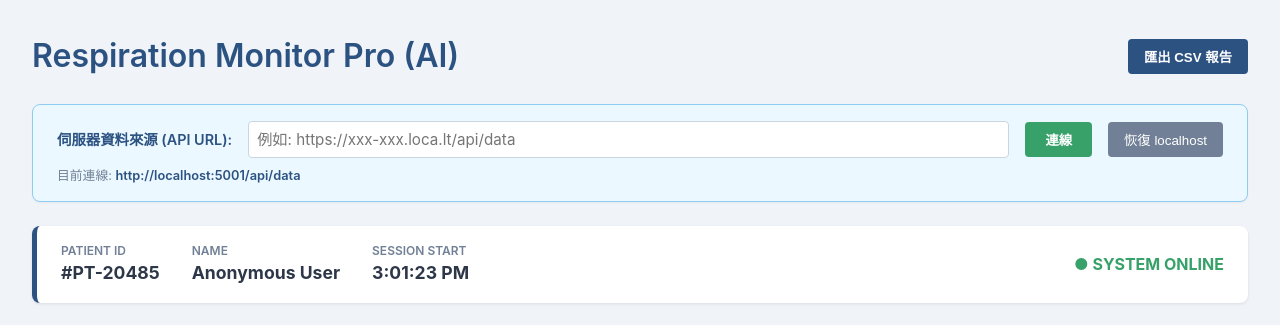
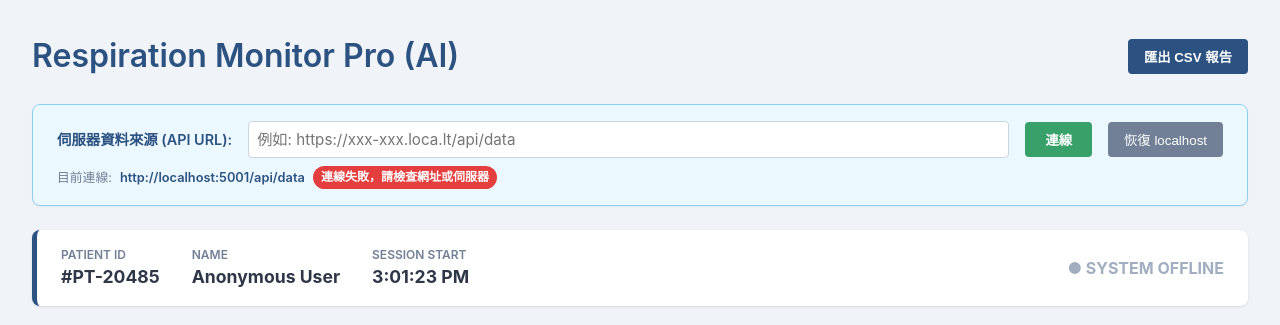
Before and after one commit to zhuang768/Respiration-Monitor-Dashboard, a React (Vite) app in the folder dashboard/: page / in a window 1280 px wide. Shown: the top 325 px of the page. Built offline with nearby package versions, Linux system fonts and the light colour scheme; no server answers.

Commit message:
feat: Add connecting animation and status badges

```diff
--- a/dashboard/src/App.jsx
+++ b/dashboard/src/App.jsx
@@ -29,6 +29,7 @@ const AUDIO_ALERT = new Audio('https://actions.google.com/sounds/v1/alarms/beep_
 function App() {
   const [apiUrl, setApiUrl] = useState('http://localhost:5001/api/data');
   const [customUrlInput, setCustomUrlInput] = useState('');
+  const [connState, setConnState] = useState('connecting'); // idle, connecting, connected, error
 
   const [data, setData] = useState({
     amplitudes: [],
@@ -64,8 +65,8 @@ function App() {
       try {
         const response = await fetch(apiUrl, {
           headers: {
-            'Bypass-Tunnel-Reminder': 'true', // For localtunnel bypass
-            'ngrok-skip-browser-warning': 'true', // For ngrok bypass
+            'Bypass-Tunnel-Reminder': 'true',
+            'ngrok-skip-browser-warning': 'true',
           }
         });
 
@@ -75,6 +76,7 @@ function App() {
 
         const result = await response.json();
 
+        setConnState('connected');
         setData(result);
 
         if (result.timestamp !== previousTimestamp.current && result.timestamp !== '') {
@@ -86,7 +88,7 @@ function App() {
               status: result.status,
               reason: result.reason
             };
-            return [newLog, ...prev].slice(0, 100); // 擴增紀錄數量
+            return [newLog, ...prev].slice(0, 100);
           });
 
           if (result.status === 'abnormal') {
@@ -96,16 +98,17 @@ function App() {
         }
       } catch (error) {
         console.error('API 連線失敗:', error);
+        setConnState('error');
       }
     };
 
+    setConnState('connecting'); // 每次網址變更，先設為連線中
     const interval = setInterval(fetchData, 2000);
-    fetchData(); // 立即執行一次
+    fetchData();
 
     return () => clearInterval(interval);
   }, [apiUrl]);
 
-  // 匯出 CSV 功能
   const handleExportCSV = () => {
     let csv = "Time,Status,Reason\n";
     logs.forEach(log => {
@@ -124,13 +127,12 @@ function App() {
 
   const handleConnect = () => {
     if (customUrlInput.trim() !== '') {
+      setConnState('connecting');
       setApiUrl(customUrlInput.trim());
-      // 重置狀態
-      setData({ amplitudes: [], status: 'normal', reason: '連線中...', timestamp: '' });
+      setData({ amplitudes: [], status: 'normal', reason: '嘗試連線中...', timestamp: '' });
     }
   };
 
-  // Chart 設定
   const chartData = {
     labels: data.amplitudes.map((_, index) => (index * 0.1).toFixed(1) + 's'),
     datasets: [
@@ -188,11 +190,23 @@ function App() {
             value={customUrlInput}
             onChange={(e) => setCustomUrlInput(e.target.value)}
           />
-          <button className="btn-connect" onClick={handleConnect}>連線</button>
+          <button className="btn-connect" onClick={handleConnect}>
+            {connState === 'connecting' ? '連線中...' : '連線'}
+          </button>
           <button className="btn-reset" onClick={() => { setApiUrl('http://localhost:5001/api/data'); setCustomUrlInput(''); }}>恢復 localhost</button>
         </div>
         <div className="conn-status">
           目前連線: <span style={{fontWeight: 600, color: '#2C5282'}}>{apiUrl}</span>
+
+          {connState === 'connecting' && (
+            <>
+              <div className="spinner"></div>
+              <span className="status-badge connecting">連線中...</span>
+            </>
+          )}
+          {connState === 'connected' && <span className="status-badge connected">連線成功</span>}
+          {connState === 'error' && <span className="status-badge error">連線失敗，請檢查網址或伺服器</span>}
+          {connState === 'idle' && <span className="status-badge idle">待命中</span>}
         </div>
       </div>
 
@@ -212,7 +226,9 @@ function App() {
             <span className="demo-value">{new Date(startTime).toLocaleTimeString()}</span>
           </div>
         </div>
-        <div style={{ color: '#38A169', fontWeight: 'bold' }}>● SYSTEM ONLINE</div>
+        <div style={{ color: connState === 'connected' ? '#38A169' : '#A0AEC0', fontWeight: 'bold' }}>
+          ● SYSTEM {connState === 'connected' ? 'ONLINE' : 'OFFLINE'}
+        </div>
       </div>
 
       <div className="dashboard-grid">
@@ -260,7 +276,11 @@ function App() {
                 <Line options={chartOptions} data={chartData} />
               ) : (
                 <div style={{ display: 'flex', height: '100%', alignItems: 'center', justifyContent: 'center', color: '#718096' }}>
-                  等待接收感測器資料...
+                  {connState === 'connecting' ? (
+                    <><div className="spinner" style={{marginRight: '8px', borderLeftColor: '#718096'}}></div>正在等待接收感測器資料...</>
+                  ) : (
+                    '無資料 (連線斷開)'
+                  )}
                 </div>
               )}
             </div>
--- a/dashboard/src/index.css
+++ b/dashboard/src/index.css
@@ -142,7 +142,37 @@ body {
 .conn-status {
   font-size: 0.8rem;
   color: var(--text-secondary);
+  display: flex;
+  align-items: center;
+  gap: 0.5rem;
 }
+
+/* Spinner Animation */
+.spinner {
+  width: 16px;
+  height: 16px;
+  border: 2px solid rgba(44, 82, 130, 0.2);
+  border-left-color: var(--clinical-blue);
+  border-radius: 50%;
+  animation: spin 1s linear infinite;
+  display: inline-block;
+}
+
+@keyframes spin {
+  to { transform: rotate(360deg); }
+}
+
+.status-badge {
+  padding: 0.15rem 0.5rem;
+  border-radius: 12px;
+  font-weight: 600;
+  font-size: 0.75rem;
+  color: white;
+}
+.status-badge.connecting { background-color: #D69E2E; }
+.status-badge.connected { background-color: #38A169; }
+.status-badge.error { background-color: #E53E3E; }
+.status-badge.idle { background-color: #A0AEC0; }
 
 /* Header */
 .header {
```
